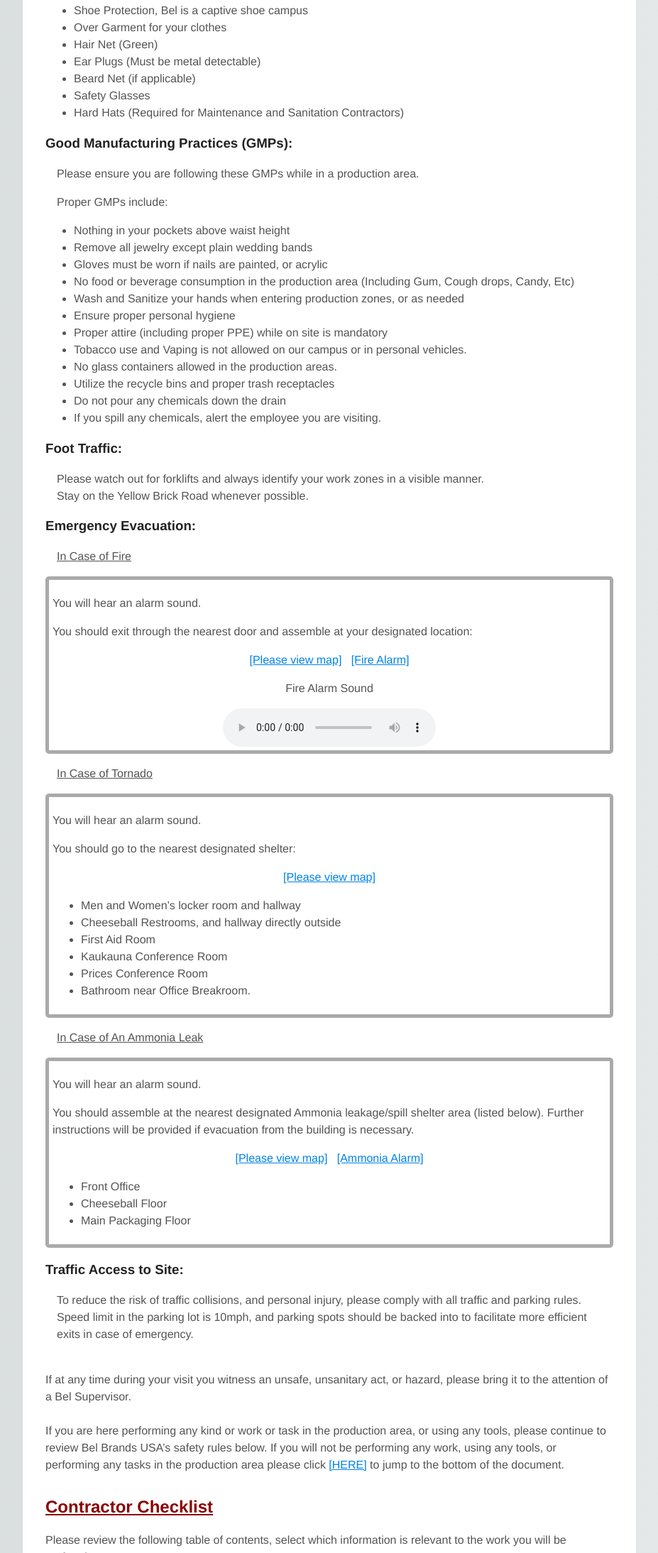
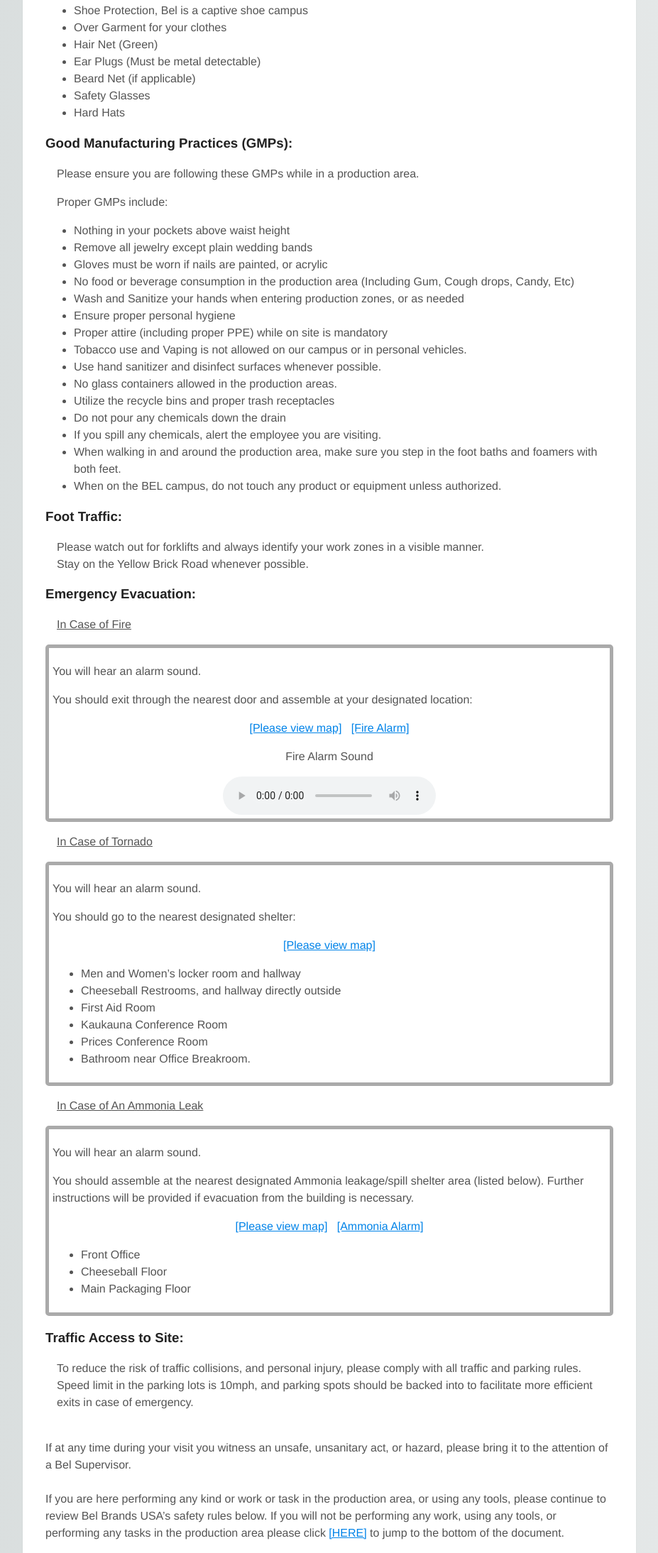
Before and after one commit to BelBrands/VisitorSafety, a plain HTML site: page index.html in a window 1280 px wide. Shown: the part 916-3104 px from the top of the page at 71% size, without its empty margins (176-1103 px from the left). Drawn offline with nearby package versions, Linux system fonts and the light colour scheme.

Commit message:
Update index.html

```diff
--- a/index.html
+++ b/index.html
@@ -56,7 +56,7 @@
                         <li>Ear Plugs (Must be metal detectable)</li>
                         <li>Beard Net (if applicable)</li>
                         <li>Safety Glasses</li>
-                        <li>Hard Hats (Required for Maintenance and Sanitation Contractors)</li>
+                        <li>Hard Hats</li>
                     </ul>
 
             <h3>Good Manufacturing Practices (GMPs):</h3>
@@ -71,10 +71,13 @@
                         <li>Ensure proper personal hygiene</li>
                         <li>Proper attire (including proper PPE) while on site is mandatory</li>
                         <li>Tobacco use and Vaping is not allowed on our campus or in personal vehicles.</li>
+                        <li>Use hand sanitizer and disinfect surfaces whenever possible.</li>
                         <li>No glass containers allowed in the production areas.</li>
                         <li>Utilize the recycle bins and proper trash receptacles</li>
                         <li>Do not pour any chemicals down the drain</li>
                         <li>If you spill any chemicals, alert the employee you are visiting.</li>
+                        <li>When walking in and around the production area, make sure you step in the foot baths and foamers with both feet.</li>
+                        <li>When on the BEL campus, do not touch any product or equipment unless authorized.</li>
                     </ul>
 
             <h3>Foot Traffic:</h3>
@@ -163,7 +166,7 @@
         </div>
 
             <h3>Traffic Access to Site:</h3>
-            <p>&emsp;To reduce the risk of traffic collisions, and personal injury, please comply with all traffic and parking rules.<br>&emsp;Speed limit in the parking lot is 10mph, and parking spots should be backed into to facilitate more efficient<br>&emsp;exits in case of emergency.</p>
+            <p>&emsp;To reduce the risk of traffic collisions, and personal injury, please comply with all traffic and parking rules.<br>&emsp;Speed limit in the parking lots is 10mph, and parking spots should be backed into to facilitate more efficient<br>&emsp;exits in case of emergency.</p>
             </div>
 
             <p><br>If at any time during your visit you witness an unsafe, unsanitary act, or hazard, please bring it to the attention of a Bel Supervisor.<br><br>If you are here performing any kind or work or task in the production area, or using any tools, please continue to review Bel Brands USA’s safety rules below.  If you will not be performing any work, using any tools, or performing any tasks in the production area please click <a href="#Signature">[HERE]</a> to jump to the bottom of the document.</p>
@@ -271,7 +274,7 @@
         <div id="confinedspacetext" style="display:none">
             <div id="wrapper">
                 <h4 id="IWCS">Isolated Workers and Confined Spaces</h4>
-                <p>Working in Isolated areas, or confined spaces, can be dangerous if an injury or medical event were to happen.  When working alone make sure someone knows where you are and check in when possible.<br><br> Prior to any confined space entry; permit, training, and compliance to BEL’s policy is required.</p>
+                <p>Working in Isolated areas, or confined spaces, can be dangerous if an injury or medical event were to happen.  When working alone make sure someone knows where you are and check in when possible.<br><br> Prior to any confined space entry; permit, training, and compliance to BEL’s policy is required.<br>A spotter or watcher will be needed prior to any work inside a confined space</p>
                 <p style="text-align: center"><a href="#popConfinedSpace">[Confined Space Permit]</a>&nbsp;&nbsp;&nbsp;<a href="Sources/ConfinedSpace1.pdf" target="_blank">[Confined Space Policy]</a></p>
             </div>
             <br>
@@ -392,7 +395,7 @@
         <div id="ppetext" style="display:none">
             <div id="wrapper">
                 <h4 id="PPE">PPE</h4>
-                <p>Be aware, metal detectable hearing protection and safety glasses are required to be worn when in the production areas.<br><br>Be Aware, hard hats are required for Maintenance and Sanitation contractors.<br><br>Please use all PPE required for the work you are doing.  Electrical, Hot Work, and any other specialty jobs require various levels of PPE.  Any questions on what you should be wearing, please ask before you begin.</p>
+                <p>Be aware, metal detectable hearing protection and safety glasses are required to be worn when in the production areas.<br><br>Be Aware, hard hats are required at all times.<br><br>Please use all PPE required for the work you are doing.  Electrical, Hot Work, and any other specialty jobs require various levels of PPE.  Any questions on what you should be wearing, please ask before you begin.</p>
             </div>
             <br>
         </div>
```
